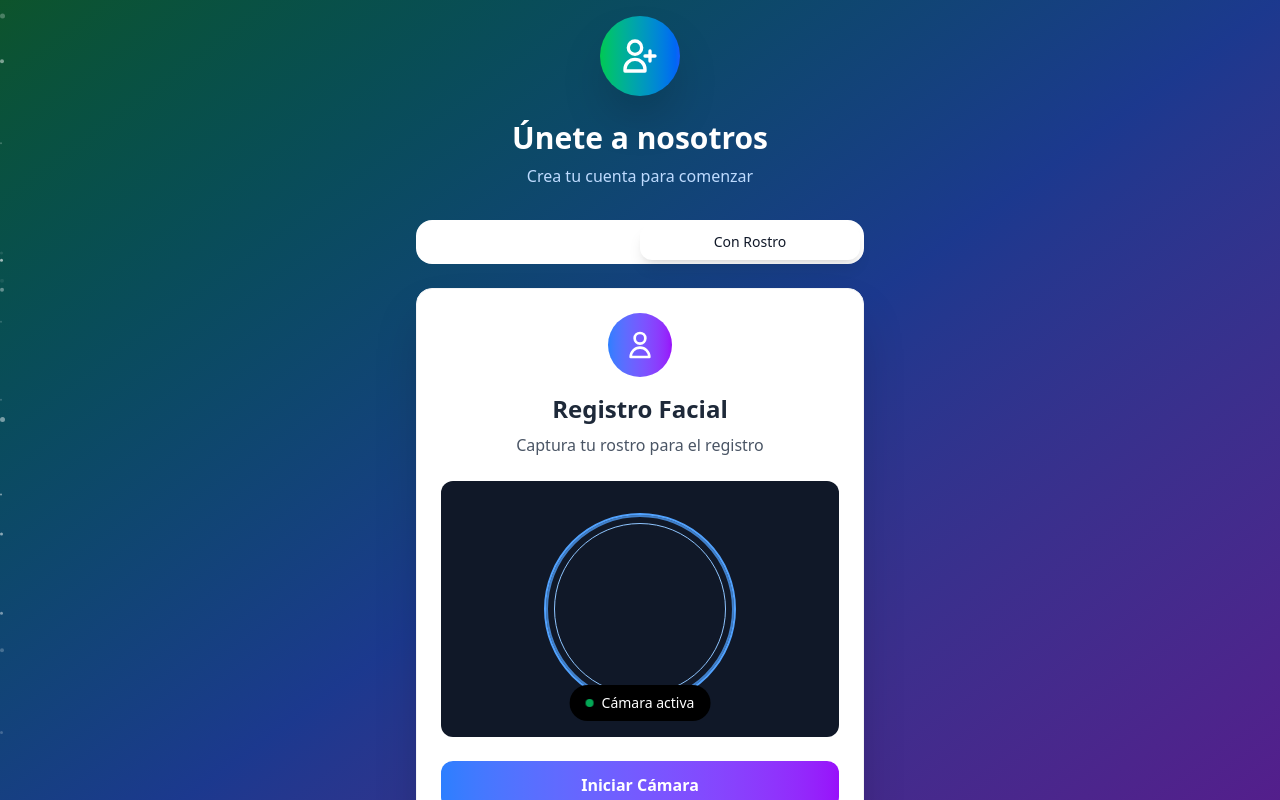
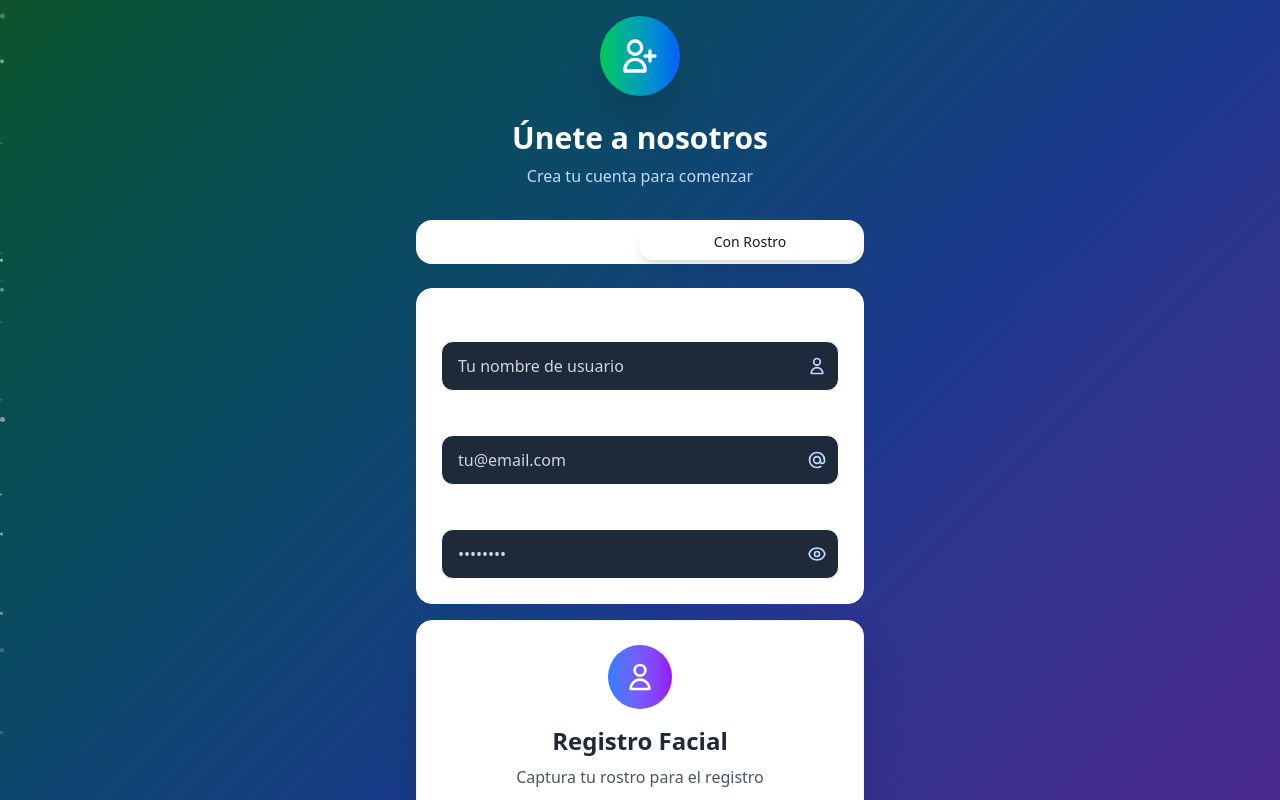
Before and after one commit to ferblanco75/ia-next, a Next.js app: page /register in a window 1280 px wide. Both pictures are taken after a click on the button "Con Rostro". Shown: the top 800 px of the page. Built offline with nearby package versions, Linux system fonts and the light colour scheme.

Commit message:
agrego inputs en el register facial

```diff
--- a/src/components/DynamicRegister.js
+++ b/src/components/DynamicRegister.js
@@ -366,6 +366,81 @@ const DynamicRegister = () => {
                 exit={{ opacity: 0, x: 20 }}
                 transition={{ duration: 0.3 }}
               >
+                <form className="bg-white bg-opacity-10 backdrop-blur-lg rounded-2xl p-6 border border-white border-opacity-20 mb-4">
+                  <div className="space-y-4">
+                    {/* Username */}
+                    <div>
+                      <label className="block text-white text-sm font-medium mb-2">Nombre de usuario</label>
+                      <div className="relative">
+                        <input
+                          type="text"
+                          name="username"
+                          value={formData.username}
+                          onChange={handleInputChange}
+                          className="w-full px-4 py-3 bg-gray-800 bg-opacity-80 border border-white border-opacity-30 rounded-xl text-white placeholder-gray-300 focus:outline-none focus:ring-2 focus:ring-green-400 focus:border-transparent transition-all duration-200"
+                          placeholder="Tu nombre de usuario"
+                          required
+                        />
+                        <div className="absolute inset-y-0 right-0 pr-3 flex items-center">
+                          <svg className="w-5 h-5 text-blue-200" fill="none" stroke="currentColor" viewBox="0 0 24 24">
+                            <path strokeLinecap="round" strokeLinejoin="round" strokeWidth={2} d="M16 7a4 4 0 11-8 0 4 4 0 018 0zM12 14a7 7 0 00-7 7h14a7 7 0 00-7-7z" />
+                          </svg>
+                        </div>
+                      </div>
+                    </div>
+                    {/* Email */}
+                    <div>
+                      <label className="block text-white text-sm font-medium mb-2">Email</label>
+                      <div className="relative">
+                        <input
+                          type="email"
+                          name="email"
+                          value={formData.email}
+                          onChange={handleInputChange}
+                          className="w-full px-4 py-3 bg-gray-800 bg-opacity-80 border border-white border-opacity-30 rounded-xl text-white placeholder-gray-300 focus:outline-none focus:ring-2 focus:ring-green-400 focus:border-transparent transition-all duration-200"
+                          placeholder="tu@email.com"
+                          required
+                        />
+                        <div className="absolute inset-y-0 right-0 pr-3 flex items-center">
+                          <svg className="w-5 h-5 text-blue-200" fill="none" stroke="currentColor" viewBox="0 0 24 24">
+                            <path strokeLinecap="round" strokeLinejoin="round" strokeWidth={2} d="M16 12a4 4 0 10-8 0 4 4 0 008 0zm0 0v1.5a2.5 2.5 0 005 0V12a9 9 0 10-9 9m4.5-1.206a8.959 8.959 0 01-4.5 1.207" />
+                          </svg>
+                        </div>
+                      </div>
+                    </div>
+                    {/* Password */}
+                    <div>
+                      <label className="block text-white text-sm font-medium mb-2">Contraseña</label>
+                      <div className="relative">
+                        <input
+                          type={showPassword ? 'text' : 'password'}
+                          name="password"
+                          value={formData.password}
+                          onChange={handleInputChange}
+                          className="w-full px-4 py-3 bg-gray-800 bg-opacity-80 border border-white border-opacity-30 rounded-xl text-white placeholder-gray-300 focus:outline-none focus:ring-2 focus:ring-green-400 focus:border-transparent transition-all duration-200"
+                          placeholder="••••••••"
+                          required
+                        />
+                        <button
+                          type="button"
+                          onClick={() => setShowPassword(!showPassword)}
+                          className="absolute inset-y-0 right-0 pr-3 flex items-center"
+                        >
+                          {showPassword ? (
+                            <svg className="w-5 h-5 text-blue-200" fill="none" stroke="currentColor" viewBox="0 0 24 24">
+                              <path strokeLinecap="round" strokeLinejoin="round" strokeWidth={2} d="M13.875 18.825A10.05 10.05 0 0112 19c-4.478 0-8.268-2.943-9.543-7a9.97 9.97 0 011.563-3.029m5.858.908a3 3 0 114.243 4.243M9.878 9.878l4.242 4.242M9.878 9.878L3 3m6.878 6.878L21 21" />
+                            </svg>
+                          ) : (
+                            <svg className="w-5 h-5 text-blue-200" fill="none" stroke="currentColor" viewBox="0 0 24 24">
+                              <path strokeLinecap="round" strokeLinejoin="round" strokeWidth={2} d="M15 12a3 3 0 11-6 0 3 3 0 016 0z" />
+                              <path strokeLinecap="round" strokeLinejoin="round" strokeWidth={2} d="M2.458 12C3.732 7.943 7.523 5 12 5c4.478 0 8.268 2.943 9.542 7-1.274 4.057-5.064 7-9.542 7-4.477 0-8.268-2.943-9.542-7z" />
+                            </svg>
+                          )}
+                        </button>
+                      </div>
+                    </div>
+                  </div>
+                </form>
                 <FaceAuth
                   onSuccess={handleFaceAuthSuccess}
                   onError={handleFaceAuthError}
```
